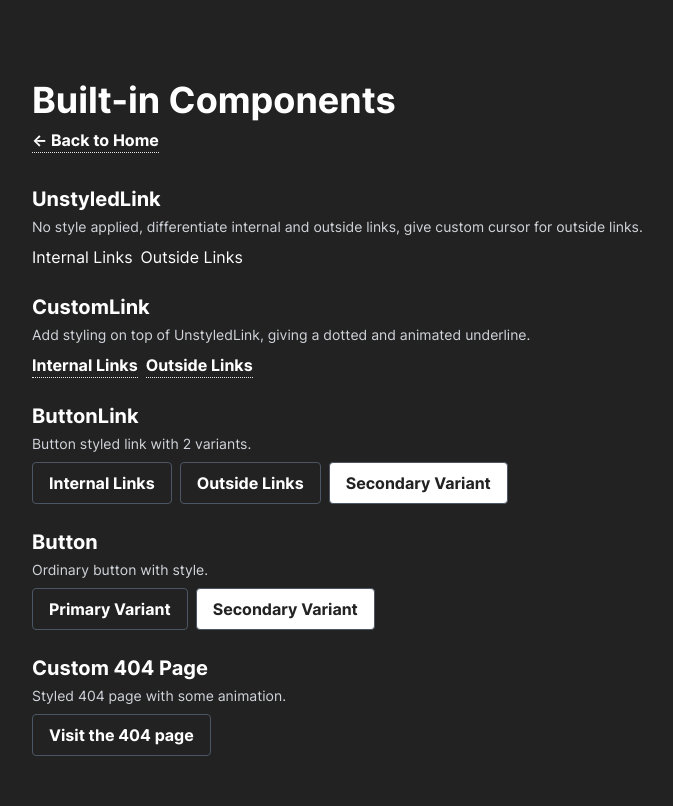
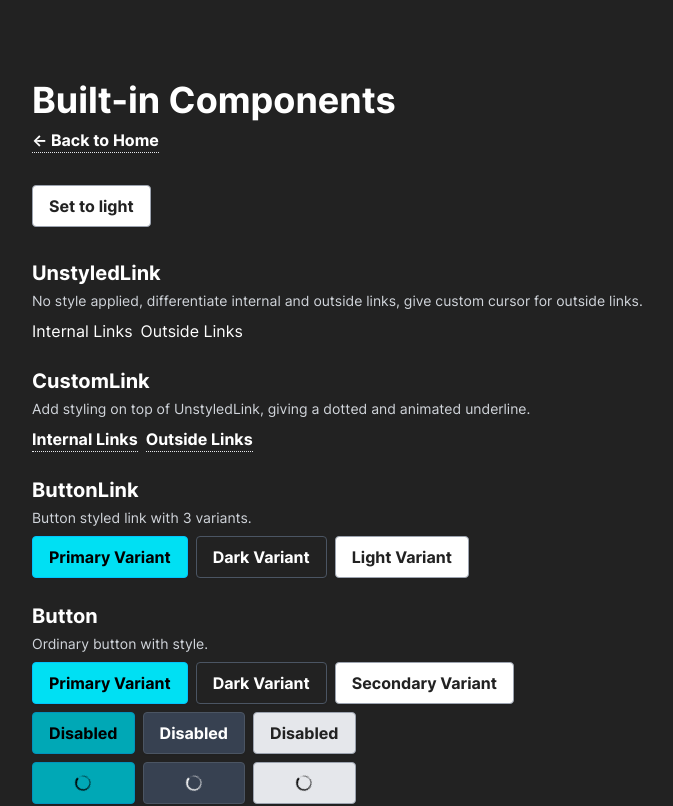
Before and after one commit to craigpestell/property-marketplace, a Next.js app: page /components in a window 1280 px wide. Shown: the top 806 px of the page, without its empty margins (58-731 px from the left). Built offline with nearby package versions, Linux system fonts and the light colour scheme.

Commit message:
feat: add primary variant and isLoading

```diff
--- a/src/components/buttons/Button.tsx
+++ b/src/components/buttons/Button.tsx
@@ -1,32 +1,69 @@
 import clsx from 'clsx';
+import * as React from 'react';
+import { ImSpinner2 } from 'react-icons/im';
+
+enum ButtonVariant {
+  'dark',
+  'light',
+  'primary',
+}
 
 type ButtonProps = {
-  children: React.ReactNode;
-  className?: string;
-  variants?: 'primary' | 'secondary';
+  isLoading?: boolean;
+  variant?: keyof typeof ButtonVariant;
 } & React.ComponentPropsWithoutRef<'button'>;
 
 export default function Button({
   children,
-  className = '',
-  variants = 'primary',
+  className,
+  disabled: buttonDisabled,
+  isLoading,
+  variant = 'dark',
   ...rest
 }: ButtonProps) {
+  const disabled = isLoading || buttonDisabled;
+
   return (
     <button
       {...rest}
+      disabled={disabled}
       className={clsx(
-        'py-2 px-4 rounded font-bold hover:text-primary-400 animated-underline',
-        'border border-gray-600',
+        'py-2 px-4 rounded font-bold hover:text-primary-400',
+        'border border-gray-600 shadow-sm',
         'focus:outline-none focus-visible:text-primary-400',
         {
-          'bg-dark text-white': variants === 'primary',
-          'bg-white text-dark hover:bg-gray-200 hover:text-dark focus-visible:text-dark':
-            variants === 'secondary',
+          'bg-dark disabled:bg-gray-700 text-white disabled:hover:text-white':
+            variant === 'dark',
+          'bg-white disabled:bg-gray-200 text-dark hover:bg-gray-200 hover:text-dark focus-visible:text-dark border-gray-400 disabled:hover:text-dark':
+            variant === 'light',
+          'bg-primary-400 text-black hover:bg-primary-400/90 hover:text-black border-primary-500 disabled:hover:bg-primary-400 disabled:brightness-75  focus-visible:text-dark':
+            variant === 'primary',
         },
+        'disabled:cursor-not-allowed',
+        !disabled && 'animated-underline',
+        isLoading &&
+          'relative text-transparent hover:!text-transparent !cursor-wait transition-none',
         className
       )}
+      style={
+        variant === 'primary'
+          ? ({
+              '--clr-primary-400': 'white',
+              '--clr-primary-500': 'white',
+            } as React.CSSProperties)
+          : undefined
+      }
     >
+      {isLoading && (
+        <div
+          className={clsx(
+            'absolute -translate-x-1/2 -translate-y-1/2 top-1/2 left-1/2',
+            variant !== 'dark' ? 'text-black' : 'text-white'
+          )}
+        >
+          <ImSpinner2 className='animate-spin' />
+        </div>
+      )}
       {children}
     </button>
   );
--- a/src/components/links/ButtonLink.tsx
+++ b/src/components/links/ButtonLink.tsx
@@ -2,14 +2,20 @@ import clsx from 'clsx';
 
 import UnstyledLink, { UnstyledLinkProps } from './UnstyledLink';
 
+enum ButtonVariant {
+  'dark',
+  'light',
+  'primary',
+}
+
 type ButtonLinkProps = {
-  variants?: 'primary' | 'secondary';
+  variant?: keyof typeof ButtonVariant;
 } & UnstyledLinkProps;
 
 export default function ButtonLink({
   children,
   className = '',
-  variants = 'primary',
+  variant = 'dark',
   ...rest
 }: ButtonLinkProps) {
   return (
@@ -17,15 +23,25 @@ export default function ButtonLink({
       {...rest}
       className={clsx(
         'py-2 px-4 inline-block rounded font-bold hover:text-primary-400 animated-underline',
-        'border border-gray-600',
+        'border border-gray-600 shadow-sm',
         'focus:outline-none focus-visible:text-primary-400',
         {
-          'bg-dark text-white': variants === 'primary',
-          'bg-white text-dark hover:bg-gray-200 hover:text-dark focus-visible:text-dark':
-            variants === 'secondary',
+          'bg-dark text-white': variant === 'dark',
+          'bg-white text-dark hover:bg-gray-200 hover:text-dark focus-visible:text-dark border-gray-400':
+            variant === 'light',
+          'bg-primary-400 text-black hover:bg-primary-400/90 hover:text-black border-primary-500 focus-visible:text-dark':
+            variant === 'primary',
         },
         className
       )}
+      style={
+        variant === 'primary'
+          ? ({
+              '--clr-primary-400': 'white',
+              '--clr-primary-500': 'white',
+            } as React.CSSProperties)
+          : undefined
+      }
     >
       {children}
     </UnstyledLink>
--- a/src/pages/components.tsx
+++ b/src/pages/components.tsx
@@ -1,3 +1,4 @@
+import clsx from 'clsx';
 import * as React from 'react';
 
 import Button from '@/components/buttons/Button';
@@ -7,21 +8,42 @@ import UnstyledLink from '@/components/links/UnstyledLink';
 import Seo from '@/components/Seo';
 
 export default function ComponentsPage() {
+  const [mode, setMode] = React.useState('dark');
+  function toggleMode() {
+    return mode === 'dark' ? setMode('light') : setMode('dark');
+  }
+
+  const textColor = mode === 'dark' ? 'text-gray-300' : 'text-gray-600';
   return (
     <>
       <Seo templateTitle='Components' />
 
       <main>
-        <section className='bg-dark'>
-          <div className='min-h-screen py-20 text-white layout'>
+        <section className={clsx(mode === 'dark' ? 'bg-dark' : 'bg-gray-50')}>
+          <div
+            className={clsx(
+              'min-h-screen py-20 layout',
+              mode === 'dark' ? 'text-white' : 'text-black'
+            )}
+          >
             <h1>Built-in Components</h1>
             <CustomLink className='mt-2' href='/'>
               ← Back to Home
             </CustomLink>
+
+            <div className='mt-8'>
+              <Button
+                onClick={toggleMode}
+                variant={mode === 'dark' ? 'light' : 'dark'}
+              >
+                Set to {mode === 'dark' ? 'light' : 'dark'}
+              </Button>
+            </div>
+
             <ol className='mt-8 space-y-6'>
               <li className='space-y-2'>
                 <h2 className='text-lg md:text-xl'>UnstyledLink</h2>
-                <p className='text-sm text-gray-300 !mt-1'>
+                <p className={clsx('text-sm !mt-1', textColor)}>
                   No style applied, differentiate internal and outside links,
                   give custom cursor for outside links.
                 </p>
@@ -34,7 +56,7 @@ export default function ComponentsPage() {
               </li>
               <li className='space-y-2'>
                 <h2 className='text-lg md:text-xl'>CustomLink</h2>
-                <p className='text-sm text-gray-300 !mt-1'>
+                <p className={clsx('text-sm !mt-1', textColor)}>
                   Add styling on top of UnstyledLink, giving a dotted and
                   animated underline.
                 </p>
@@ -47,42 +69,105 @@ export default function ComponentsPage() {
               </li>
               <li className='space-y-2'>
                 <h2 className='text-lg md:text-xl'>ButtonLink</h2>
-                <p className='text-sm text-gray-300 !mt-1'>
-                  Button styled link with 2 variants.
+                <p className={clsx('text-sm !mt-1', textColor)}>
+                  Button styled link with 3 variants.
                 </p>
                 <div className='flex flex-wrap gap-2'>
-                  <ButtonLink href='/'>Internal Links</ButtonLink>
-                  <ButtonLink href='https://theodorusclarence.com'>
-                    Outside Links
+                  <ButtonLink
+                    variant='primary'
+                    href='https://theodorusclarence.com'
+                  >
+                    Primary Variant
                   </ButtonLink>
                   <ButtonLink
-                    variants='secondary'
+                    variant='dark'
                     href='https://theodorusclarence.com'
                   >
-                    Secondary Variant
+                    Dark Variant
+                  </ButtonLink>
+                  <ButtonLink
+                    variant='light'
+                    href='https://theodorusclarence.com'
+                  >
+                    Light Variant
                   </ButtonLink>
                 </div>
               </li>
               <li className='space-y-2'>
                 <h2 className='text-lg md:text-xl'>Button</h2>
-                <p className='text-sm text-gray-300 !mt-1'>
+                <p className={clsx('text-sm !mt-1', textColor)}>
                   Ordinary button with style.
                 </p>
                 <div className='flex flex-wrap gap-2'>
-                  <Button onClick={() => alert('button clicked')}>
+                  <Button
+                    onClick={() => alert('button clicked')}
+                    variant='primary'
+                  >
                     Primary Variant
                   </Button>
                   <Button
+                    variant='dark'
                     onClick={() => alert('button clicked')}
-                    variants='secondary'
+                  >
+                    Dark Variant
+                  </Button>
+                  <Button
+                    onClick={() => alert('button clicked')}
+                    variant='light'
                   >
                     Secondary Variant
+                  </Button>
+                </div>
+                <div className='flex flex-wrap gap-2'>
+                  <Button
+                    disabled
+                    onClick={() => alert('button clicked')}
+                    variant='primary'
+                  >
+                    Disabled
+                  </Button>
+                  <Button
+                    disabled
+                    variant='dark'
+                    onClick={() => alert('button clicked')}
+                  >
+                    Disabled
+                  </Button>
+                  <Button
+                    disabled
+                    onClick={() => alert('button clicked')}
+                    variant='light'
+                  >
+                    Disabled
+                  </Button>
+                </div>
+                <div className='flex flex-wrap gap-2'>
+                  <Button
+                    isLoading
+                    onClick={() => alert('button clicked')}
+                    variant='primary'
+                  >
+                    Disabled
+                  </Button>
+                  <Button
+                    isLoading
+                    variant='dark'
+                    onClick={() => alert('button clicked')}
+                  >
+                    Disabled
+                  </Button>
+                  <Button
+                    isLoading
+                    onClick={() => alert('button clicked')}
+                    variant='light'
+                  >
+                    Disabled
                   </Button>
                 </div>
               </li>
               <li className='space-y-2'>
                 <h2 className='text-lg md:text-xl'>Custom 404 Page</h2>
-                <p className='text-sm text-gray-300 !mt-1'>
+                <p className={clsx('text-sm !mt-1', textColor)}>
                   Styled 404 page with some animation.
                 </p>
                 <div className='flex flex-wrap gap-2'>
--- a/src/pages/index.tsx
+++ b/src/pages/index.tsx
@@ -24,11 +24,7 @@ export default function HomePage() {
               </CustomLink>
             </p>
 
-            <ButtonLink
-              className='mt-6'
-              href='/components'
-              variants='secondary'
-            >
+            <ButtonLink className='mt-6' href='/components' variant='light'>
               See all components
             </ButtonLink>
 
```
